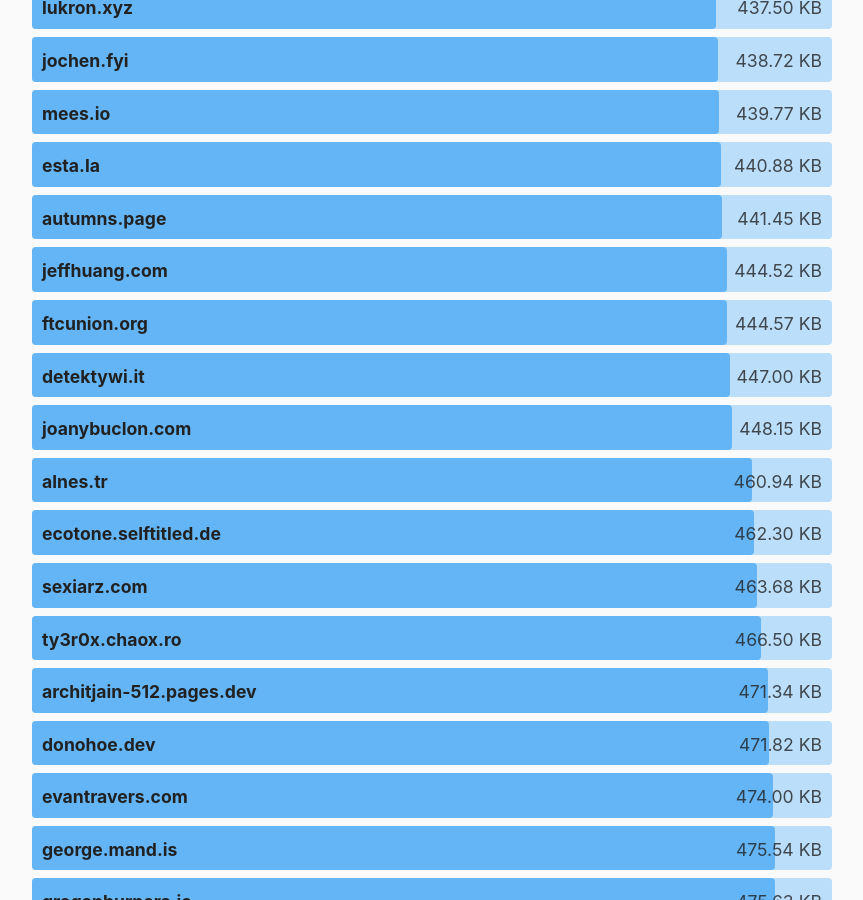
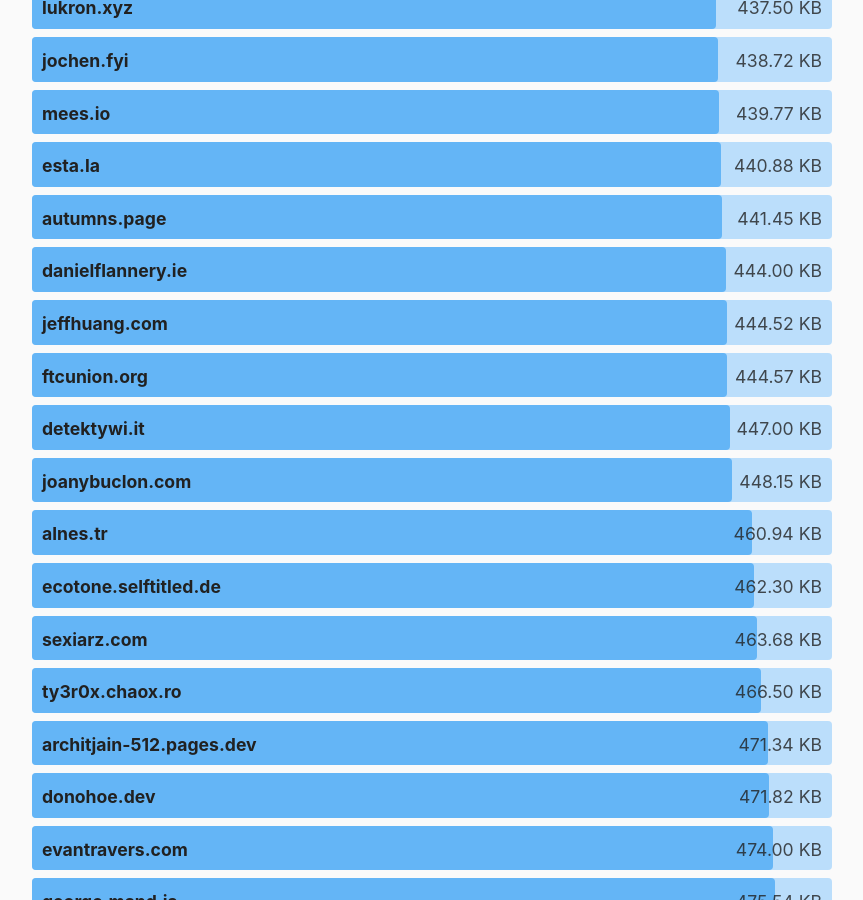
Before and after one commit to kevquirk/512kb.club, a Jekyll site: the page built from index.md, in a window 1280 px wide and 900 px high, scrolled down 45462 px. Shown: the whole window, without its empty margins (208-1071 px from the left). Built offline with Jekyll 4.4.1, drawn with Linux system fonts in a browser that asks for light colours.

Commit message:
Add danielflannery.ie site information

```diff
--- a/_data/sites.yml
+++ b/_data/sites.yml
@@ -4342,3 +4342,8 @@
   url: https://zwieratko.sk/
   size: 30.94
   last_checked: 2025-08-30
+
+- domain: danielflannery.ie
+  url: https://danielflannery.ie/
+  size: 444
+  last_checked: 2025-11-04
```
